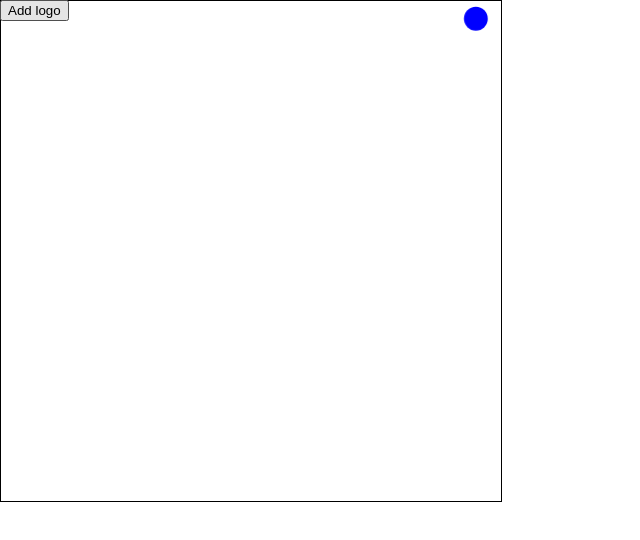
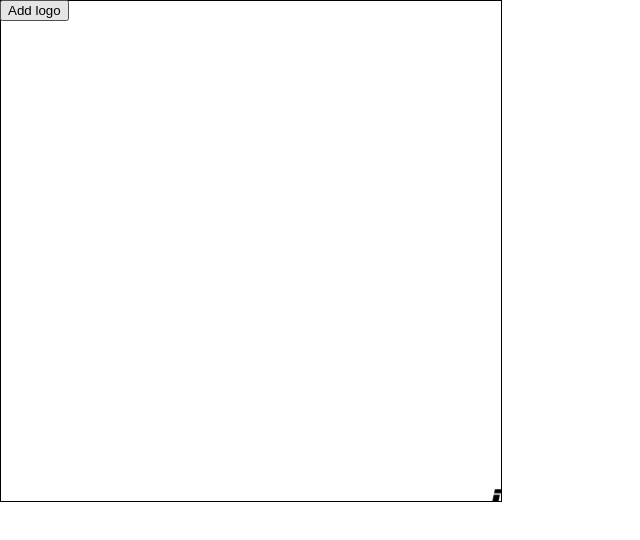
Before and after one commit to thatrobotdev/dvd-logo-simulator, a React (Create React App) app: page / in a window 1280 px wide. Shown: the top 540 px of the page, without its empty margins (0-640 px from the left). Built offline with nearby package versions, Linux system fonts and the light colour scheme; the HTML template or start-up script is replaced by a standard one.

Commit message:
Start converting to use DVD logo

```diff
--- a/src/App.tsx
+++ b/src/App.tsx
@@ -1,14 +1,23 @@
 import Canvas from "./Canvas";
 import useLogoAnimation from "./useLogoAnimation";
+import DVDlogo from "./DVDLogo.png";
+import {useRef, useState} from "react";
 
 function App() {
-  const {addCircle, draw} = useLogoAnimation();
+  const logoRef = useRef(null);
+  const [isImgLoading, setIsImgLoading] = useState(false);
+
+  const onImgLoad = () => {
+    setIsImgLoading(false);
+  };
+
+  const {addLogo, draw} = useLogoAnimation(logoRef, isImgLoading);
 
   return (
     <>
       <Canvas draw={draw} />
       <button
-        onClick={addCircle}
+        onClick={addLogo}
         style={{
           position: "absolute",
           top: 0,
@@ -18,6 +27,17 @@ function App() {
       >
         Add logo
       </button>
+      <div style={{display: "none"}}>
+        {/* eslint-disable-next-line jsx-a11y/alt-text */}
+        <img
+          id="DVDlogo"
+          src={DVDlogo}
+          width="320"
+          height="163"
+          ref={logoRef}
+          onLoad={onImgLoad}
+        />
+      </div>
     </>
   );
 }
--- a/src/Circle.ts
+++ b/src/DVDLogo.ts
@@ -1,10 +1,12 @@
+import {MutableRefObject} from "react";
 import {getRandomInt, getRandomVector} from "./utils";
 
-export class Circle {
+export class DVDLogo {
   x: number;
   y: number;
   deltaX: number;
   deltaY: number;
+  logoRef: MutableRefObject<null>;
 
   isFirstStep = true;
   isMaxX = false;
@@ -13,14 +15,16 @@ export class Circle {
   isMinY = false;
   radius = 12;
   color = "blue";
-  speed = 100;
+  width = 64;
+  height = 33;
 
-  constructor(distancePerStep: number) {
+  constructor(distancePerStep: number, logoRef: MutableRefObject<null>) {
     const {deltaX, deltaY} = getRandomVector(distancePerStep);
     this.x = getRandomInt(100, 200);
     this.y = getRandomInt(100, 200);
     this.deltaX = deltaX;
     this.deltaY = deltaY;
+    this.logoRef = logoRef;
   }
 
   /* For steps other than first step, scale the delta
@@ -52,7 +56,7 @@ export class Circle {
     }
   };
 
-  /* Check if velocity values on this step would cause circle to exit canvas.
+  /* Check if velocity values on this step would cause circle to exit canvas on next step.
    * If so, set flags so that direction will change on the next step
    * Also, trigger sounds!
    */
@@ -61,28 +65,27 @@ export class Circle {
     isAudioReady: boolean,
     synth: any
   ) => {
-    if (this.x + this.deltaX > ctx.canvas.width - this.radius) {
+    if (this.x + this.deltaX > ctx.canvas.width - this.width) {
       this.isMaxX = true;
       isAudioReady && synth.triggerAttackRelease("C4", "8n");
-    } else if (this.x + this.deltaX < 0 + this.radius) {
+    } else if (this.x + this.deltaX < 0 + this.width) {
       this.isMinX = true;
       isAudioReady && synth.triggerAttackRelease("D4", "8n");
     }
-    if (this.y + this.deltaY > ctx.canvas.height - this.radius) {
+    if (this.y + this.deltaY > ctx.canvas.height - this.height) {
       this.isMaxY = true;
       isAudioReady && synth.triggerAttackRelease("E4", "8n");
-    } else if (this.y + this.deltaY < 0 + this.radius) {
+    } else if (this.y + this.deltaY < 0 + this.height) {
       this.isMinY = true;
       isAudioReady && synth.triggerAttackRelease("F4", "8n");
     }
   };
 
   private paint = (ctx: CanvasRenderingContext2D) => {
-    ctx.beginPath();
-    ctx.arc(this.x, this.y, this.radius, 0, Math.PI * 2);
-    ctx.closePath();
-    ctx.fillStyle = this.color;
-    ctx.fill();
+    const imgNode = this.logoRef.current;
+    if (imgNode) {
+      ctx.drawImage(imgNode, this.x, this.y, this.width, this.height);
+    }
   };
 
   /* Move drawing position for next step, based on the circle's delta values.
--- a/src/useLogoAnimation.ts
+++ b/src/useLogoAnimation.ts
@@ -1,9 +1,9 @@
-import {useRef} from "react";
-import {Circle} from "./Circle";
+import {MutableRefObject, useRef} from "react";
+import {DVDLogo} from "./DVDLogo";
 import {DrawParams} from "./types";
 
 export class Animation {
-  circles: Circle[];
+  logos: DVDLogo[];
   prevElapsedTime = 0;
   timeSinceLastStep = 0;
   speed = 500;
@@ -12,20 +12,23 @@ export class Animation {
   frameCount = 0;
 
   constructor() {
-    this.circles = [];
+    this.logos = [];
   }
 }
 
-const useLogoAnimation = () => {
+const useLogoAnimation = (
+  logoRef: MutableRefObject<null>,
+  isImgLoading: boolean
+) => {
   const animation = useRef(new Animation()).current;
 
-  const addCircle = () => {
-    for (let i = 0; i < 50; i++) {
-      animation.circles.push(new Circle(animation.distancePerStep));
-    }
+  const addLogo = () => {
+    animation.logos.push(new DVDLogo(animation.distancePerStep, logoRef));
   };
 
   const draw = (params: DrawParams) => {
+    if (isImgLoading) return;
+
     const {ctx, elapsed, synth, isAudioReady} = params;
 
     // Skip the first step, because >1 step is needed to calculate timeSinceLastStep
@@ -43,10 +46,10 @@ const useLogoAnimation = () => {
 
     // Add the first circle
     if (animation.frameCount === 2) {
-      animation.circles.push(new Circle(animation.distancePerStep));
+      addLogo();
     }
 
-    animation.circles.forEach((circle) => {
+    animation.logos.forEach((circle) => {
       circle.step(
         animation.distancePerStep,
         animation.prevDistancePerStep,
@@ -62,7 +65,7 @@ const useLogoAnimation = () => {
     animation.frameCount++;
   };
 
-  return {addCircle, draw};
+  return {addLogo, draw};
 };
 
 export default useLogoAnimation;
```
Also changed, not shown: src/DVDLogo.png (added).
